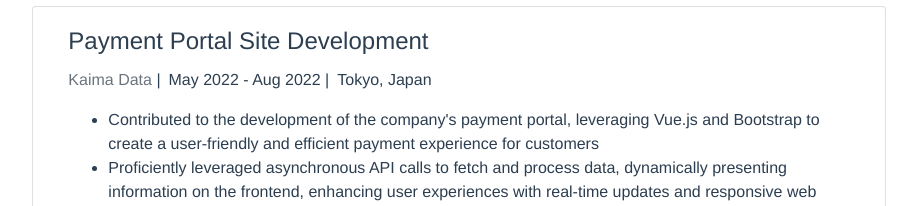
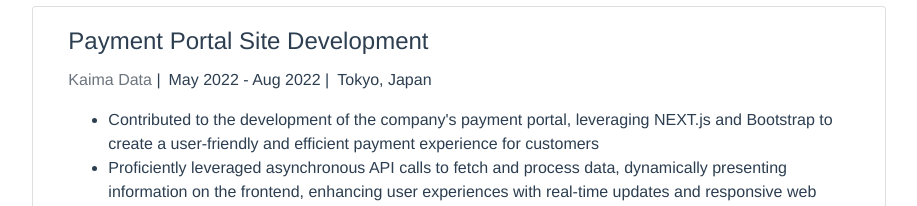
Before and after one commit to kayoMichael/kayoMichael.github.io, a Vue app: page / in a window 1280 px wide. Shown: the part 3748-3954 px from the top of the page, without its empty margins (181-1098 px from the left). Built offline with nearby package versions, Linux system fonts and the light colour scheme.

Commit message:
Refactor Syntax

```diff
--- a/src/components/MySkills.vue
+++ b/src/components/MySkills.vue
@@ -116,6 +116,11 @@ export default {
             img: "img/logos/bootstrap.png",
           },
           {
+            name: "Chakra",
+            exps: ["4 months"],
+            img: "img/logos/chakra.svg",
+          },
+          {
             name: "Serverless",
             exps: ["1 year"],
             img: "img/logos/serverless.svg",
--- a/src/components/WorkExperience.vue
+++ b/src/components/WorkExperience.vue
@@ -2,39 +2,57 @@
   <div>
     <div class="mt-4 mb-5">
       <h3>Internships</h3>
-            <b-card v-for="job in jobs" :key="job.title" :title="job.title"
-              class="col-sm-9 col-lg-8 col-11 mx-auto text-left mb-2">
+      <b-card
+        v-for="job in jobs"
+        :key="job.title"
+        :title="job.title"
+        class="col-sm-9 col-lg-8 col-11 mx-auto text-left mb-2"
+      >
         <ul class="list-inline">
-                    <li class="list-inline-item"> <a :href="job.compUrl" target="_blank" class="text-secondary"> {{job.company}} </a> |</li>
-                    <li class="list-inline-item"> {{job.date}} |</li>
-                    <li class="list-inline-item"> {{job.location}} </li>
+          <li class="list-inline-item">
+            <a :href="job.compUrl" target="_blank" class="text-secondary">
+              {{ job.company }}
+            </a>
+            |
+          </li>
+          <li class="list-inline-item">{{ job.date }} |</li>
+          <li class="list-inline-item">{{ job.location }}</li>
         </ul>
         <ul>
-                    <li v-for="detail in job.details" :key="detail">{{detail}}</li>
+          <li v-for="detail in job.details" :key="detail">{{ detail }}</li>
         </ul>
-
       </b-card>
     </div>
 
     <div>
       <h3>Extracurricular Activities</h3>
-            <b-card v-for="entrep in entreps" :key="entrep.name"
-              class="col-sm-9 col-lg-8 col-11 mx-auto text-left mb-2">
+      <b-card
+        v-for="entrep in entreps"
+        :key="entrep.name"
+        class="col-sm-9 col-lg-8 col-11 mx-auto text-left mb-2"
+      >
         <b-card-title>
-                    <a :href="entrep.url" target="_blank" class="text-dark mr-3">{{entrep.name}}</a>
-                    <small class="text-muted">{{entrep.position}}</small>
+          <a :href="entrep.url" target="_blank" class="text-dark mr-3">{{
+            entrep.name
+          }}</a>
+          <small class="text-muted">{{ entrep.position }}</small>
         </b-card-title>
         <b-img :src="entrep.img" fluid right />
         <ul class="list-inline">
-                    <li class="list-inline-item"> <a :href="entrep.projUrl" target="_blank" class="text-secondary">{{entrep.project}}</a> |</li>
-                    <li class="list-inline-item"> {{entrep.date}} |</li>
-                    <li class="list-inline-item"> {{entrep.location}}</li>
+          <li class="list-inline-item">
+            <a :href="entrep.projUrl" target="_blank" class="text-secondary">{{
+              entrep.project
+            }}</a>
+            |
+          </li>
+          <li class="list-inline-item">{{ entrep.date }} |</li>
+          <li class="list-inline-item">{{ entrep.location }}</li>
         </ul>
         <ul>
-                    <li v-for="detail in entrep.details" :key="detail">{{detail}}</li>
+          <li v-for="detail in entrep.details" :key="detail">{{ detail }}</li>
         </ul>
         <p v-if="entrep.urlMes">
-                    <span class="text-muted">{{entrep.urlMes}}</span>
+          <span class="text-muted">{{ entrep.urlMes }}</span>
         </p>
       </b-card>
     </div>
@@ -43,49 +61,76 @@
 
 <script>
 export default {
-    name: 'WorkExperience',
-    data: function() {
+  name: "WorkExperience",
+  data: function () {
     return {
       jobs: [
-                {title: 'Student Database', company: 'Inspiration Learning Center', location: 'Missisauga, ON, Canada',
-                 date: 'Jun 2020 - Sep 2020',
-                 details: ['Developed a student database system using Python Flask and MYSQL database with another employee.',
-                 'Created HTML page to allow the administrator to create, update, and view student information such as name, age, and current courses',
-                 'Implemented back-end API to store and update student information in MYSQL database'],
-                 compUrl: '/',
+        {
+          title: "Student Database",
+          company: "Inspiration Learning Center",
+          location: "Missisauga, ON, Canada",
+          date: "Jun 2020 - Sep 2020",
+          details: [
+            "Developed a student database system using Python Flask and MYSQL database with another employee.",
+            "Created HTML page to allow the administrator to create, update, and view student information such as name, age, and current courses",
+            "Implemented back-end API to store and update student information in MYSQL database",
+          ],
+          compUrl: "/",
         },
-                {title: 'Internet Exchange Portal Site Development', company: 'Weseek Inc.', location: 'Tokyo, Japan',
-                 date: 'May 2022 - Aug 2022',
-                 details: ['Constructed Migration Files using PostgreSQL and Ruby on Rails to effectively retrieve and create new objects from ActiveRecord.',
-                 'Applied MVC principles to effectively develop robust backend systems and designed complex SQL scripts to optimize database operations on PostgreSQL',
-                 'Designed a stateful front end from scratch with AngularJS and HTML/Bootstrap with no refresh-rendering and REST API calls'],
-                 compUrl: '/',
+        {
+          title: "Internet Exchange Portal Site Development",
+          company: "Weseek Inc.",
+          location: "Tokyo, Japan",
+          date: "May 2022 - Aug 2022",
+          details: [
+            "Constructed Migration Files using PostgreSQL and Ruby on Rails to effectively retrieve and create new objects from ActiveRecord.",
+            "Applied MVC principles to effectively develop robust backend systems and designed complex SQL scripts to optimize database operations on PostgreSQL",
+            "Designed a stateful front end from scratch with AngularJS and HTML/Bootstrap with no refresh-rendering and REST API calls",
+          ],
+          compUrl: "/",
         },
-                {title: 'Payment Portal Site Development', company: 'Kaima Data', location: 'Tokyo, Japan',
-                 date: 'May 2022 - Aug 2022',
-                 details: ["Contributed to the development of the company's payment portal, leveraging Vue.js and Bootstrap to create a user-friendly and efficient payment experience for customers",
+        {
+          title: "Payment Portal Site Development",
+          company: "Kaima Data",
+          location: "Tokyo, Japan",
+          date: "May 2022 - Aug 2022",
+          details: [
+            "Contributed to the development of the company's payment portal, leveraging NEXT.js and Bootstrap to create a user-friendly and efficient payment experience for customers",
             "Proficiently leveraged asynchronous API calls to fetch and process data, dynamically presenting information on the frontend, enhancing user experiences with real-time updates and responsive web applications",
-                 'Implemented E2E testing with Cypress to simulate user interactions and validate user flows, while using Jest for unit testing to ensure the functionality and correctness of individual components and JavaScript code'],
-                 compUrl: '/',
+            "Implemented E2E testing with Cypress to simulate user interactions and validate user flows, while using Jest for unit testing to ensure the functionality and correctness of individual components and JavaScript code",
+          ],
+          compUrl: "/",
         },
-                {title: 'Serverless Application Development', company: 'Everforth ltd.', location: 'Remote',
-                 date: 'Nov 2022 - Present',
-                 details: ["Utilized AWS Lambda and AWS API Gateway Service to develop the back-end functionalities within a server-less mobile application.",
+        {
+          title: "Serverless Application Development",
+          company: "Everforth ltd.",
+          location: "Remote",
+          date: "Nov 2022 - Present",
+          details: [
+            "Utilized AWS Lambda and AWS API Gateway Service to develop the back-end functionalities within a server-less mobile application.",
             "Developed multiple Python scripts centered around efficiency to optimize business processes, enhance data processing, and achieve fast execution on AWS Lambda",
-                 'Set up AWS S3 for efficient data storage and retrieval, while connecting to Aurora DB to enable real-time data processing and retrieval within serverless applications'],
-                 compUrl: '/',
+            "Set up AWS S3 for efficient data storage and retrieval, while connecting to Aurora DB to enable real-time data processing and retrieval within serverless applications",
+          ],
+          compUrl: "/",
         },
       ],
       entreps: [
-                {name: 'Computer Science Summer Credit Course', Insitution: 'Cornell University', date: 'Jun 2020 - Aug 2020',
-                 location: 'Online', img: 'img/logos/CornellUniversity.jpeg',
-                 details: ['A Selection-Based program',
-                 'Worked on Weekly lessons and labs mainly focused on Object-oriented Programming and Graphical User Interfaces (GUI)',
-                 'Programmed a functional and interactive board game utilizing inheritance as a project',
-                 'Programmed a trivia game with visuals using Tkinter as a project'],
-                 url: 'https://sce.cornell.edu/courses/roster/cs-1110'},
+        {
+          name: "Computer Science Summer Credit Course",
+          Insitution: "Cornell University",
+          date: "Jun 2020 - Aug 2020",
+          location: "Online",
+          img: "img/logos/CornellUniversity.jpeg",
+          details: [
+            "A Selection-Based program",
+            "Worked on Weekly lessons and labs mainly focused on Object-oriented Programming and Graphical User Interfaces (GUI)",
+            "Programmed a functional and interactive board game utilizing inheritance as a project",
+            "Programmed a trivia game with visuals using Tkinter as a project",
           ],
-        }
-    }
-}
+          url: "https://sce.cornell.edu/courses/roster/cs-1110",
+        },
+      ],
+    };
+  },
+};
 </script>
```
Also changed, not shown: public/img/logos/chakra.svg (added). Lines whose indentation alone changed are shown as unchanged.
